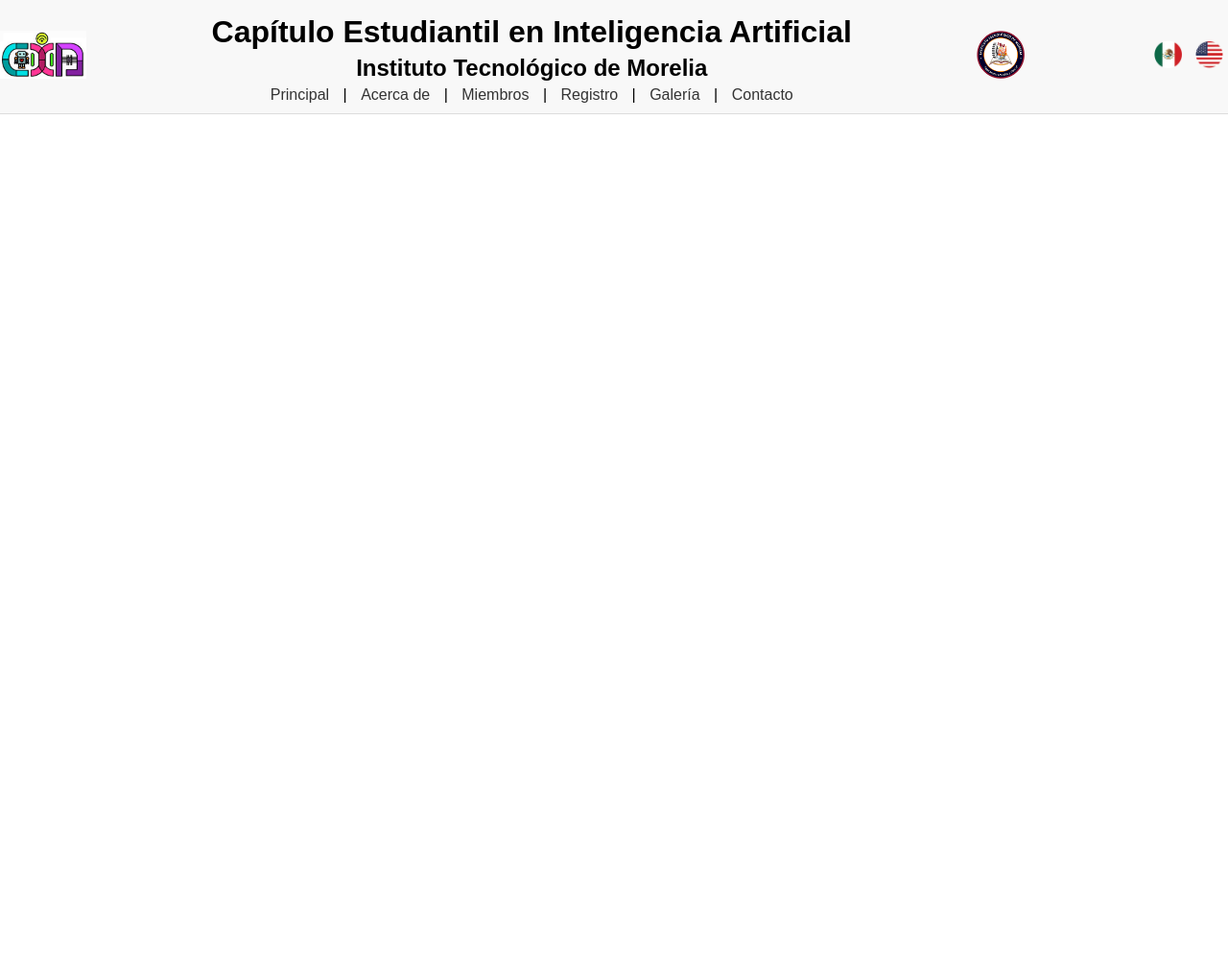
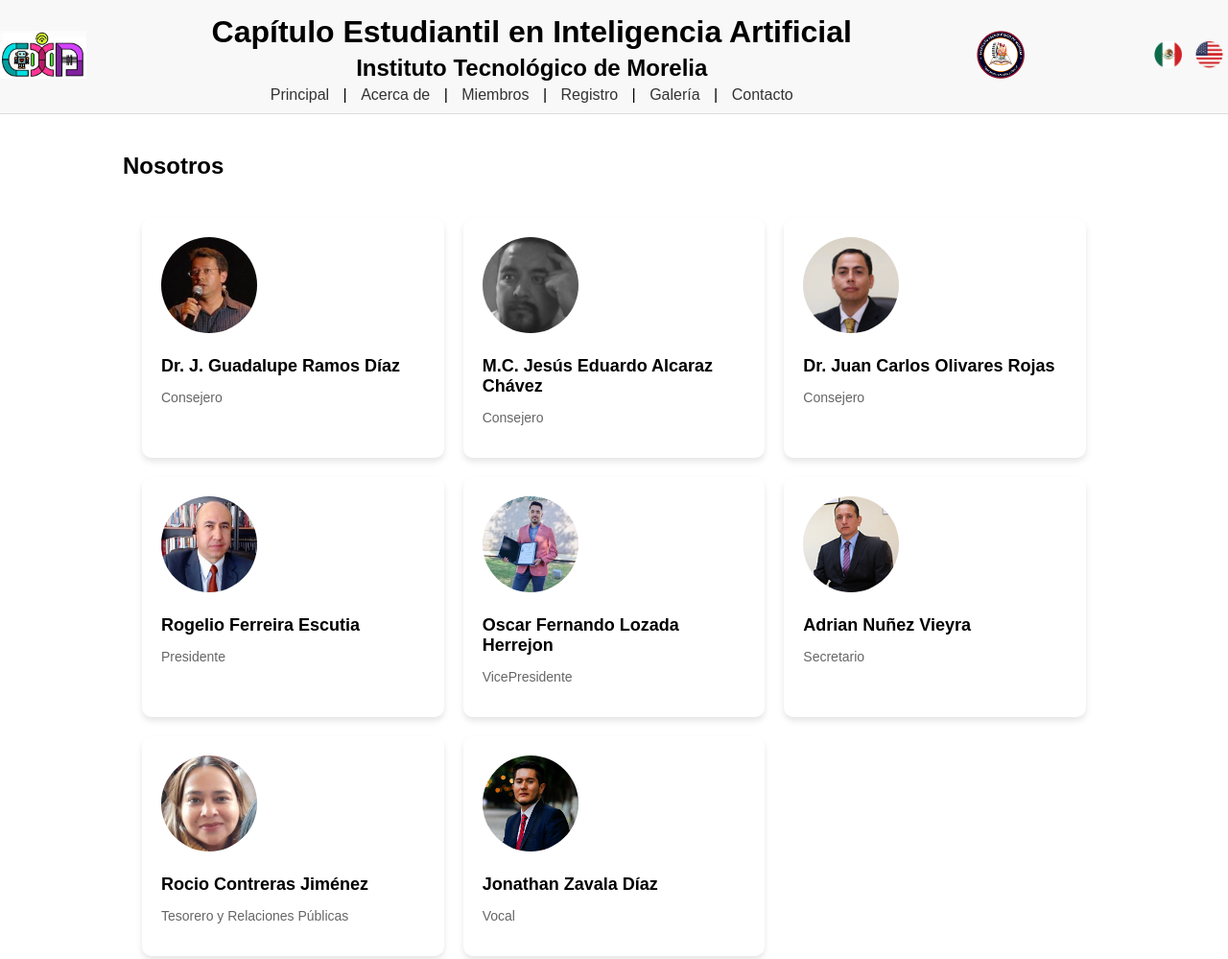
Before and after one commit to TonySOE/CIA, a plain HTML site: page IA/miembros.html in a window 1280 px wide. Shown: the top 999 px of the page at 96% size. Before the commit the page ends 800 px from the top, so only its background shows below. Drawn offline with Linux system fonts and the light colour scheme.

Commit message:
terminado ventana miembros Español

```diff
--- a/IA/estilo.css
+++ b/IA/estilo.css
@@ -71,3 +71,34 @@ footer {
     font-size: 0.9em;
     color: #666;
 }
+
+.container {
+    max-width: 1200px;
+    margin: auto;
+}
+.equipo {
+    display: grid;
+    grid-template-columns: repeat(auto-fit, minmax(250px, 1fr));
+    gap: 20px;
+    padding: 20px;
+}
+.miembro {
+    background: white;
+    padding: 20px;
+    border-radius: 10px;
+    box-shadow: 0 4px 6px rgba(0, 0, 0, 0.1);
+}
+.miembro img {
+    width: 100px;
+    height: 100px;
+    border-radius: 50%;
+    margin-bottom: 10px;
+}
+.miembro h3 {
+    margin: 10px 0 5px;
+    font-size: 18px;
+}
+.miembro p {
+    color: #666;
+    font-size: 14px;
+}
--- a/IA/miembros.html
+++ b/IA/miembros.html
@@ -34,5 +34,53 @@
             <a href=""><img src="images/usa-icono.png" alt="English"></a>
         </div>
     </header>
+    <main>
+        <div class="container">
+            <h2>Nosotros</h2>
+            <div class="equipo">
+                <div class="miembro">
+                    <img src="images/miembro1.jpg" alt="Ramos Díaz J Guadalupe">
+                    <h3>Dr. J. Guadalupe Ramos Díaz</h3>
+                    <p>Consejero</p>
+                </div>
+                <div class="miembro">
+                    <img src="images/miembro2.jpg" alt="Alcaraz Chavez Jesus Eduardo">
+                    <h3>M.C. Jesús Eduardo Alcaraz Chávez</h3>
+                    <p>Consejero</p>
+                </div>
+                <div class="miembro">
+                    <img src="images/miembro3.jpg" alt="Olivares Rojas Juan Carlos">
+                    <h3>Dr. Juan Carlos Olivares Rojas</h3>
+                    <p>Consejero</p>
+                </div>
+                <div class="miembro">
+                    <img src="images/miembro4.png" alt="Ferreira Escutia Rogelio">
+                    <h3>Rogelio Ferreira Escutia</h3>
+                    <p>Presidente</p>
+                </div>
+                <div class="miembro">
+                    <img src="images/miembro5.jpg" alt="Lozada Herrejon Oscar Fernando">
+                    <h3>Oscar Fernando Lozada Herrejon</h3>
+                    <p>VicePresidente</p>
+                </div>
+                <div class="miembro">
+                    <img src="images/miembro6.jpg" alt="Nuñez Vieyra Adrian">
+                    <h3>Adrian Nuñez Vieyra</h3>
+                    <p>Secretario</p>
+                </div>
+                <div class="miembro">
+                    <img src="images/miembro7.jpeg" alt="Contreras Jiménez Rocio">
+                    <h3>Rocio Contreras Jiménez</h3>
+                    <p>Tesorero y Relaciones Públicas</p>
+                </div>
+                <div class="miembro">
+                    <img src="images/miembro8.png" alt="Zavala Diaz Jonathan">
+                    <h3>Jonathan Zavala Díaz</h3>
+                    <p>Vocal</p>
+                </div>
+
+            </div>
+        </div>
+    </main>
 </body>
 </html>
```
Also changed, not shown: IA/acerca.html (+3 -2 lines), IA/images/miembro1.jpg (added), IA/images/miembro2.jpg (added), IA/images/miembro3.jpg (added), IA/images/miembro4.png (added), IA/images/miembro5.jpg (added), IA/images/miembro6.jpg (added), IA/images/miembro7.jpeg (added), IA/images/miembro8.png (added).
